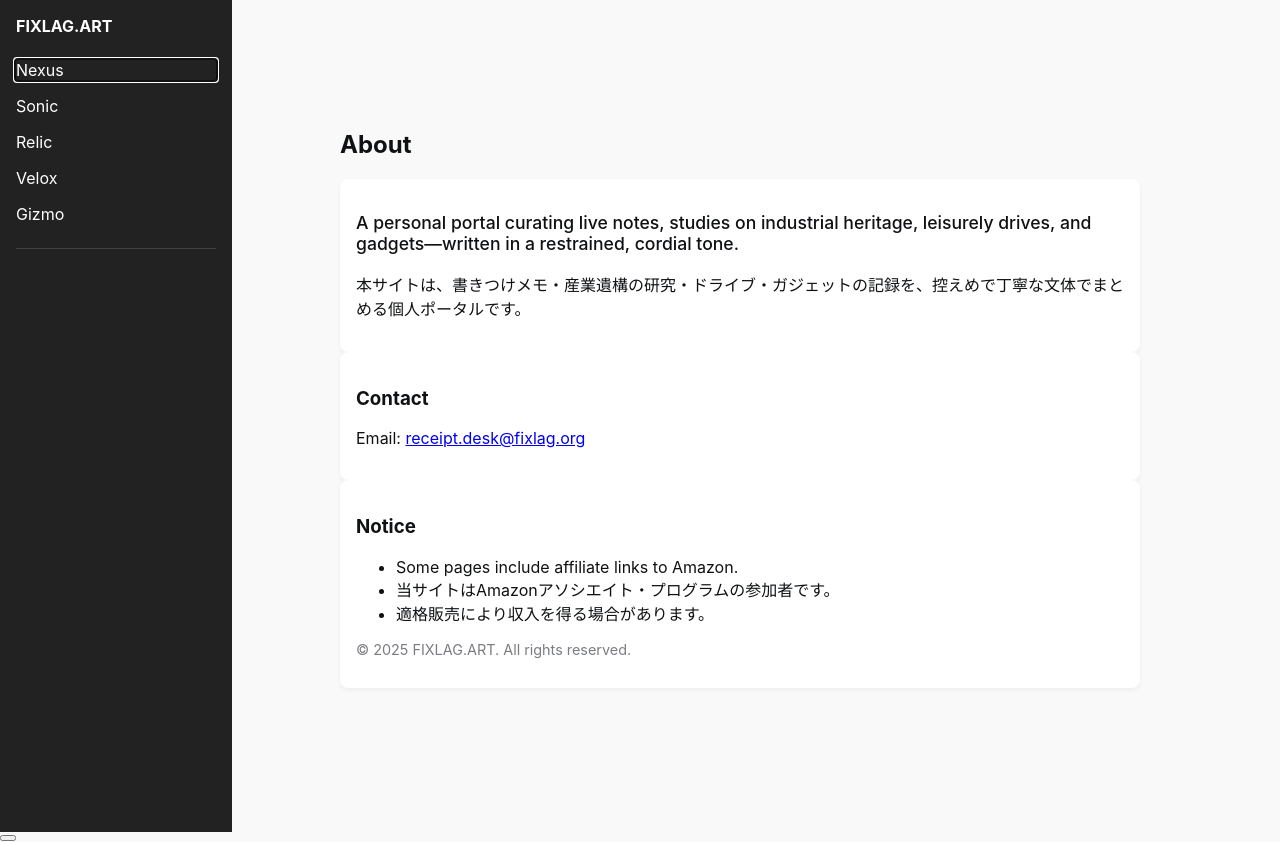
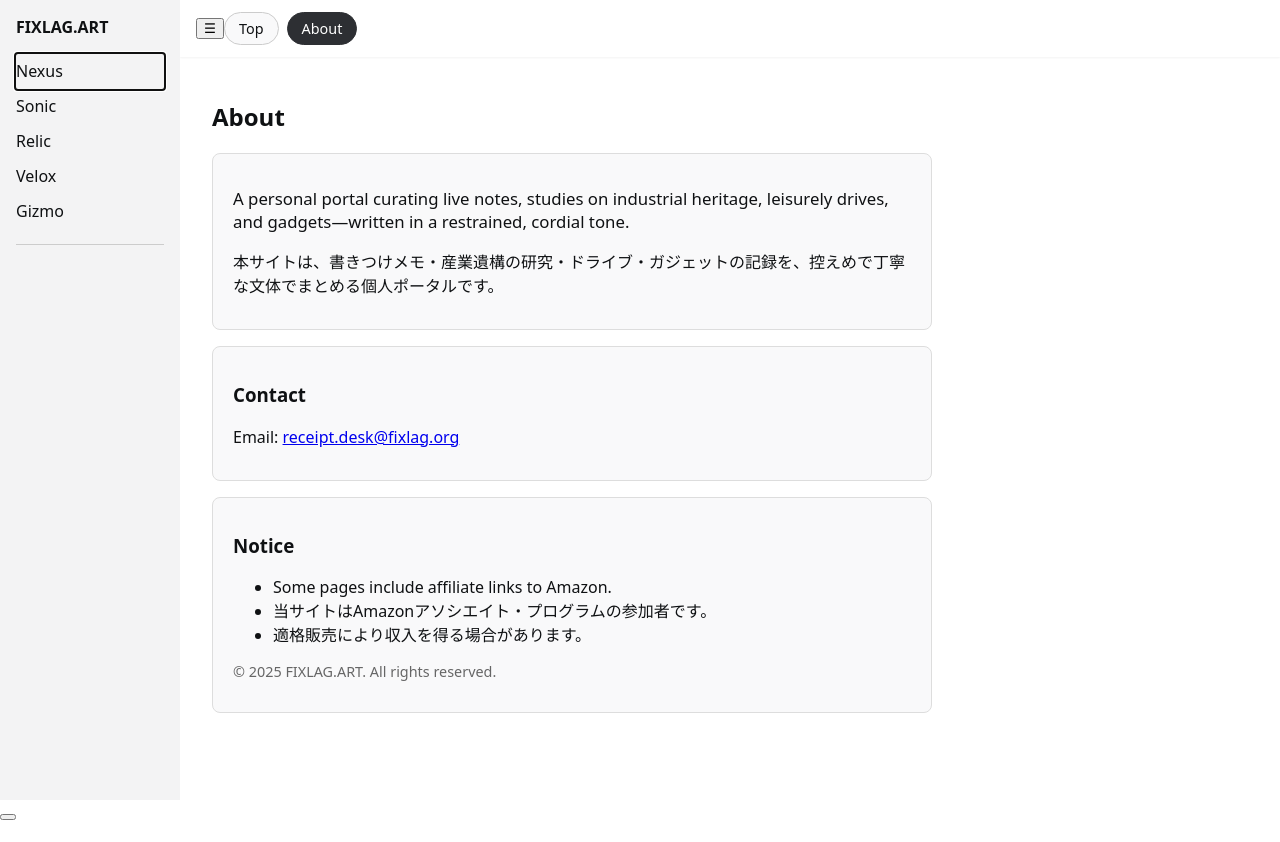
Before and after one commit to fixlag-art/fixlag-art.github.io, a plain HTML site: page about/index.html in a window 1280 px wide. Drawn offline with Linux system fonts and the light colour scheme.

Commit message:
Update common.css

```diff
--- a/assets/common.css
+++ b/assets/common.css
@@ -1,49 +1,39 @@
-/* =====================
-   common.css (updated)
-   ===================== */
-
 :root {
-  --bg: #f9f9fa;
-  --fg: #0f1113;
-  --muted: #7a7c80;
-  --accent: #2d2f33;
-  --link: #0033cc;
-  --link-hover: #001a66;
+  --bg: #fff;
+  --text: #0f1113;
+  --muted: #666;
+  --link: #1a73e8;
+  --border: #ccc;
+  --active-bg: #2d2f33;
+  --active-text: #fff;
+  --inactive-bg: #f9f9fa;
+  --inactive-text: #0f1113;
 }
 
 body {
   margin: 0;
-  font-family: -apple-system, BlinkMacSystemFont, 'Segoe UI', Roboto, Helvetica, Arial, sans-serif;
-  color: var(--fg);
+  font-family: system-ui, sans-serif;
   background: var(--bg);
+  color: var(--text);
 }
 
 .layout {
   display: flex;
   min-height: 100vh;
-  flex-direction: row;
 }
 
-/* ========== サイドナビ (sidenav) ========== */
-
+/* 縦帯（サイドナビ） */
 .sidenav {
-  width: 200px;
-  background: #222;
-  color: #fff;
-  display: flex;
-  flex-direction: column;
+  width: 180px;
+  background: #f3f3f4;
   padding: 1rem;
+  box-sizing: border-box;
   position: fixed;
   top: 0;
+  bottom: 0;
   left: 0;
-  height: 100%;
-  transform: translateX(0);
-  transition: transform 0.3s ease;
-  z-index: 1000;
-}
-
-.sidenav.hidden {
-  transform: translateX(-100%);
+  overflow-y: auto;
+  z-index: 900;
 }
 
 .sidenav .logo {
@@ -52,115 +42,112 @@ body {
 }
 
 .sidenav a {
-  color: #fff;
+  display: block;
+  padding: 0.4rem 0;
+  color: var(--text);
   text-decoration: none;
-  margin: 0.5rem 0;
+}
+
+.sidenav a.active {
+  font-weight: bold;
+  color: var(--link);
 }
 
 .sidenav .sep {
-  border-top: 1px solid #444;
+  border-top: 1px solid var(--border);
   margin: 1rem 0;
 }
 
-/* ========== コンテンツ本体 ========== */
-
-.content {
-  flex: 1;
-  margin-left: 200px;
-  padding: 1rem;
+/* 横帯（subnav） */
+.subnav {
+  position: fixed;
+  top: 0;
+  left: 180px;
+  right: 0;
+  background: #fff;
+  padding: 0.75rem 1rem;
+  box-shadow: 0 1px 2px rgba(0,0,0,0.05);
+  display: flex;
+  align-items: center;
+  z-index: 800;
 }
 
-/* ========== 横帯 (subnav) ========== */
-
-.subnav-bar {
-  position: fixed;
-  top: 0;
-  left: 0;
-  right: 0;
-  height: 3.5rem;
-  background: #fff;
-  border-bottom: 1px solid #ccc;
-  display: flex;
-  align-items: center;
-  gap: 0.75rem;
-  padding: 0 1rem;
-  z-index: 999;
+.subnav a {
+  display: inline-block;
+  padding: 6px 14px;
+  margin-right: 0.5rem;
+  border: 1px solid var(--border);
+  border-radius: 99px;
+  text-decoration: none;
+  font-size: 0.9rem;
+  color: var(--inactive-text);
+  background: var(--inactive-bg);
 }
 
-.subnav-bar .burger {
-  font-size: 1.4rem;
-  cursor: pointer;
-  color: #000;
+.subnav a.active {
+  background: var(--active-bg);
+  color: var(--active-text);
+  border-color: var(--active-bg);
 }
 
-.subnav-bar .subnav-pills {
-  display: flex;
-  gap: 0.5rem;
-  margin-left: 1rem;
+/* 本文エリア */
+.content {
+  margin-left: 180px;
+  padding: 5rem 2rem 3rem; /* 5rem 上は横帯ぶん、2rem 左右、3rem 下 */
+  max-width: 720px;
 }
 
-.subnav-bar .subnav-pills a {
-  text-decoration: none;
-  padding: 6px 12px;
-  border-radius: 20px;
-  font-size: 0.9rem;
-  color: #fff;
-  background-color: #2d2f33;
-  border: 1px solid transparent;
-  transition: all 0.2s ease;
+/* 汎用カード */
+.card {
+  background: #f9f9fa;
+  padding: 1rem 1.25rem;
+  border: 1px solid #ddd;
+  border-radius: 8px;
+  margin-bottom: 1rem;
 }
 
-.subnav-bar .subnav-pills a.active {
-  background-color: #f9f9fa;
-  color: #0f1113;
-  border: 1px solid #ccc;
+/* リード文 */
+.lead {
+  font-size: 1.05rem;
 }
 
-/* ========== メイン本文調整 ========== */
-
-.page {
-  padding-top: 4.5rem; /* 横帯の分だけ余白をとる */
-  max-width: 800px;
-  margin: 0 auto;
+/* フッター */
+.site-footer {
+  border-top: 1px solid #ddd;
+  margin-top: 2rem;
+  padding-top: 1.25rem;
+  font-size: 0.85rem;
+  color: var(--muted);
 }
 
-.card {
-  background: #fff;
-  border-radius: 8px;
-  padding: 1rem;
-  box-shadow: 0 2px 4px rgba(0,0,0,0.05);
+.site-footer a {
+  color: var(--link);
+  text-decoration: none;
 }
 
-.lead {
-  font-size: 1.1rem;
-  font-weight: 500;
+.site-footer a:hover {
+  text-decoration: underline;
 }
 
-/* ========== レスポンシブ ========== */
-
+/* レスポンシブ */
 @media (max-width: 768px) {
-  .sidenav {
-    transform: translateX(-100%);
-    position: fixed;
+  .layout {
+    flex-direction: column;
   }
 
-  .sidenav.show {
-    transform: translateX(0);
+  .sidenav {
+    position: static;
+    width: 100%;
+    height: auto;
+  }
+
+  .subnav {
+    position: static;
+    left: 0;
   }
 
   .content {
     margin-left: 0;
     padding: 1rem;
   }
-
-  .subnav-bar {
-    flex-wrap: wrap;
-    height: auto;
-    padding: 0.5rem 1rem;
-  }
-
-  .subnav-bar .subnav-pills {
-    flex-wrap: wrap;
-    margin-left: 0;
-  }
 }
```
